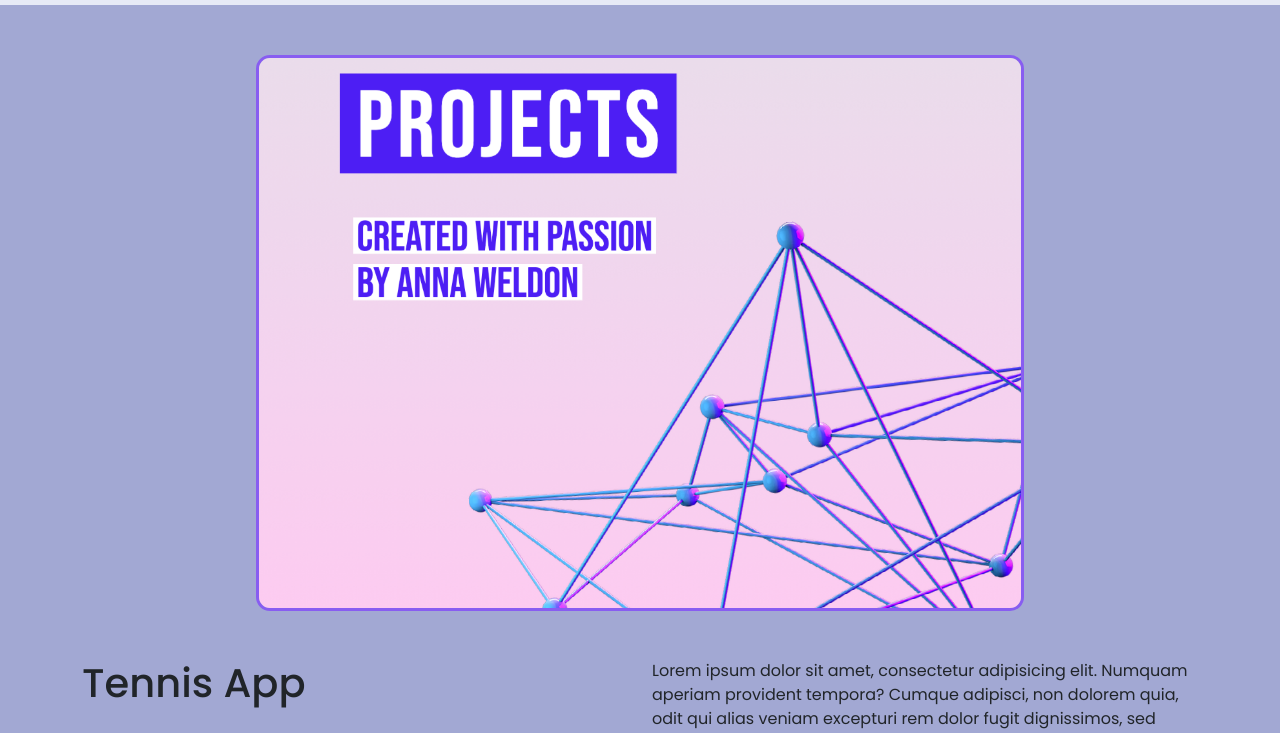
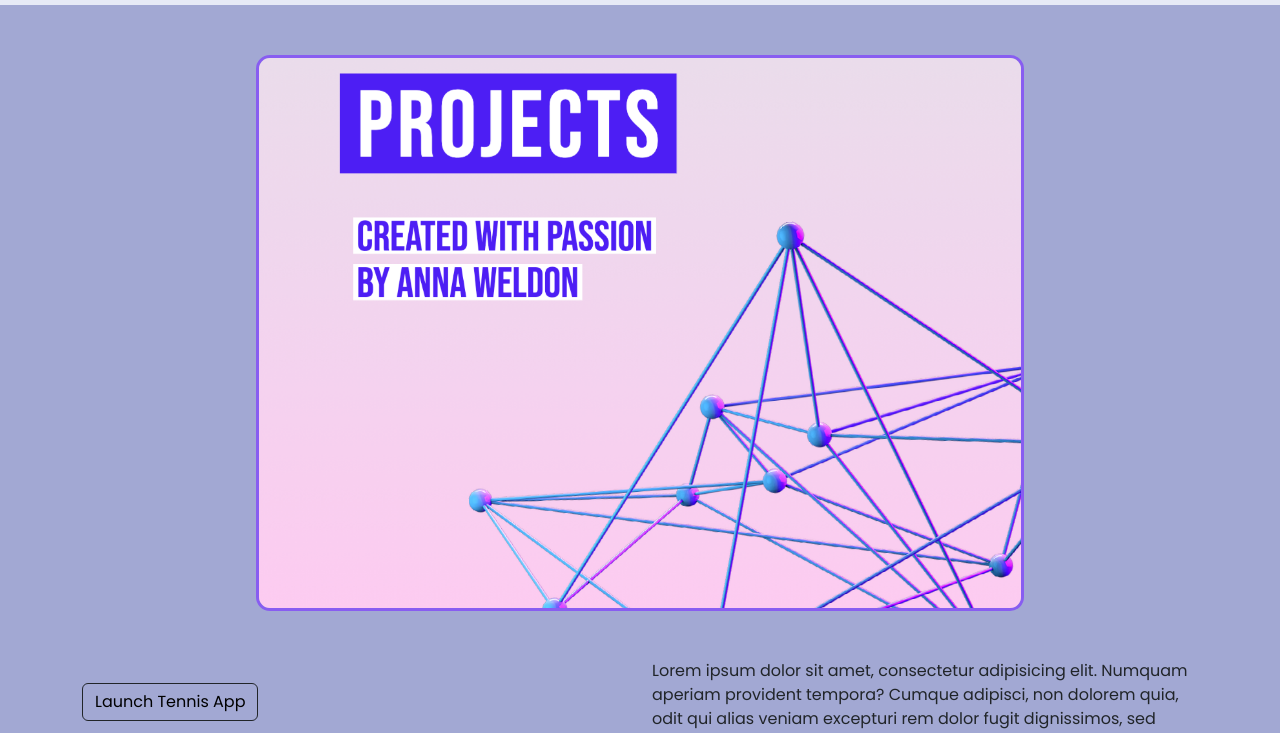
Before and after one commit to korobochko-coder/Portfolio, a plain HTML site: page projects.html in a window 1280 px wide. Shown: the part 61-794 px from the top of the page. Drawn offline with nearby package versions, Linux system fonts and the light colour scheme.

Commit message:
Launch a project button 1

```diff
--- a/projects.html
+++ b/projects.html
@@ -79,7 +79,18 @@
       <div class="container text-left mt-5">
         <div class="row">
           <div class="col-sm-6">
-            <h1>Tennis App</h1>
+            <button
+              type="button"
+              class="btn btn-outline-dark mt-4 d-flex justify-content-left"
+              id="bio-button"
+            >
+              <a
+                href="https://s3.amazonaws.com/shecodesio-production/challenge_submissions/files/001/137/413/original/final_project_1.html?1662750956"
+                title="Tennis App"
+                class="text-black text-decoration-none"
+                >Launch Tennis App</a
+              >
+            </button>
           </div>
           <div class="col-sm-6">
             <p>
```
